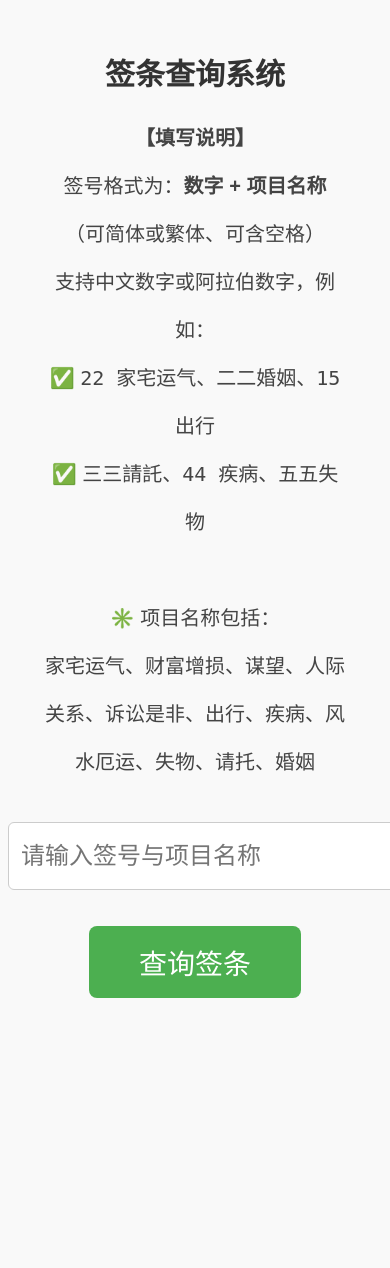
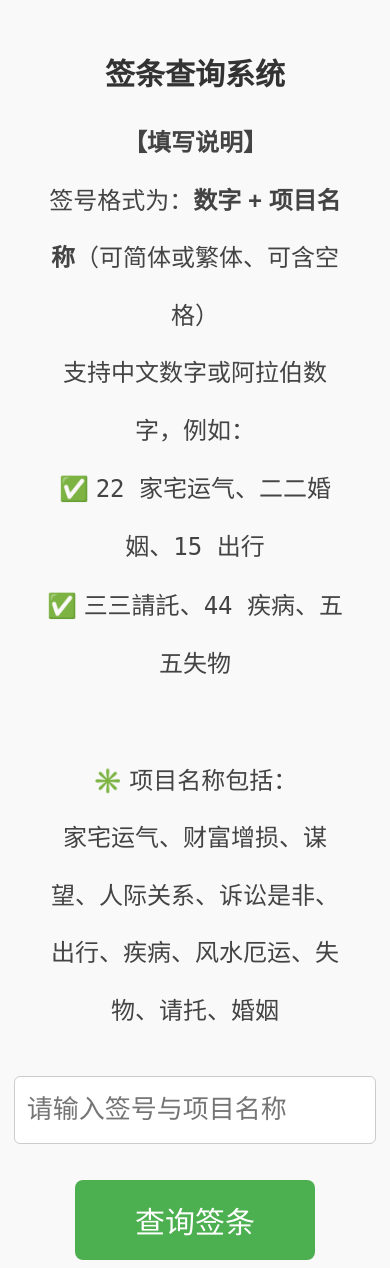
Before and after one commit to xingniantobuildRainbowhouse/qian_system, a Flask app: page /index in a window 390 px wide; the page is wider, and only the part inside the window is pictured. Before the commit the page ends 998 px from the top of that part, so only its background shows below. Run offline with Flask 2, Linux system fonts and the light colour scheme; the visitor is signed in with stand-in values (Sample User, id 1).

Commit message:
优化移动端字体样式，提升手机端阅读体验

```diff
--- a/templates/index.html
+++ b/templates/index.html
@@ -56,6 +56,28 @@
             margin-top: 40px;
             font-size: 36px;
         }
+        @media screen and (max-width: 600px) {
+                 body {
+                        font-size: 28px;
+                 }
+                 h1 {
+                        font-size: 34px;
+                 }
+                 .instructions {
+                        font-size: 24px;
+                 }
+                 input[type="text"] {
+                        width: 90%;
+                        font-size: 26px;
+                 }
+                 button {
+                        font-size: 30px;
+                        padding: 18px 60px;
+                 }
+                 .error {
+                        font-size: 38px;
+                 }     /* 手机页面放大 */
+         }
     </style>
 </head>
 <body>
```
Also changed, not shown: templates/pay.html (+11 -0 lines).
